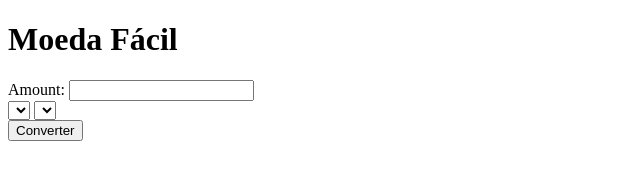
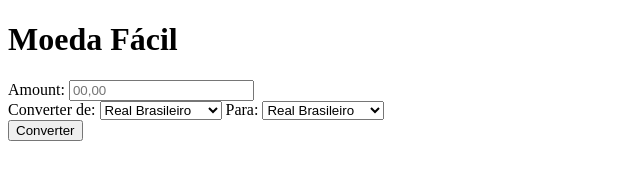
Before and after one commit to Emanuel0-tech/EasyCurrency, a plain HTML site: page coinConversion.HTML in a window 1280 px wide. Shown: the whole page, without its empty margins (0-640 px from the left). Drawn offline with Linux system fonts and the light colour scheme.

Commit message:
coinConversion atualização 1.1, funcional

```diff
--- a/coinConversion.HTML
+++ b/coinConversion.HTML
@@ -5,6 +5,8 @@
     <meta charset="UTF-8">
     <meta name="viewport" content="width=device-width, initial-scale=1.0">
     <title>Coin conversion</title>
+    <link rel="stylesheet" href="coinConversion.css">
+
 </head>
 
 <body>
@@ -13,9 +15,11 @@
             <h1 class="app-title">Moeda Fácil</h1>
         </div>
         <label for="amount">Amount: </label>
-        <input type="number" id="amount">
+        <input required type="number" id="amount" placeholder="00,00">
         <div class="dropDowns">
+            <label id="title-from">Converter de: </label>
             <select id="from-currency-select"></select>
+            <label id="title-to">Para: </label>
             <select id="to-currency-select"></select>
         </div>
         <button id="convert-button">Converter</button>
--- a/coinConversion.js
+++ b/coinConversion.js
@@ -1,17 +1,50 @@
-let apikey = `1c9426a08aa2b29326ccf280`;
-let request = `GET https://v6.exchangerate-api.com/v6/${apikey}/quota`;
-const fromDropDown = document.querySelector("from-currency-select");
-const toDropDown = document.querySelector("to-currency-select");
+let apikey = `858afe60d546df84710c40e8`;
+let request = `https://v6.exchangerate-api.com/v6/${apikey}/latest/USD`;
+const fromDropDown = document.getElementById("from-currency-select");
+const toDropDown = document.getElementById("to-currency-select");
 
 const currencies = [
     { code: "BRL", name: "Real Brasileiro" },
     { code: "USD", name: "Dólar Americano" },
+    { code: "EUR", name: "Euro" },
+    { code: "JPY", name: "Iene japonês" },
+    { code: "CNY", name: "Renminbi chinês" },
+    { code: "GBP", name: "Libra esterlina" },
 ];
 
+currencies.forEach(coin => {
+    const option = document.createElement("option");
+    option.text = coin.name;
+    option.value = coin.code;
+    fromDropDown.appendChild(option);
 
-function currencySelect (currency.forEach) {
+});
+
+currencies.forEach(coin => {
     const option = document.createElement("option");
-    option.text = currency.name;
-    option.value = currency.code;
-    fromDropDown.add(option);
-}
+    option.text = coin.name;
+    option.value = coin.code;
+    toDropDown.appendChild(option);
+});
+
+let convertCurrency = () => {
+    const amount = parseFloat(document.getElementById("amount").value);
+    const fromCurrency = fromDropDown.value;
+    const toCurrency = toDropDown.value;
+
+    if (!isNaN(amount) && amount.value !== 0) {
+        fetch(request)
+        .then(response => response.json())
+        .then((data) => {
+            let fromExchangeRate = data.conversion_rates[fromCurrency];
+            let toExchangeRate = data.conversion_rates[toCurrency];
+            const convertedAmount = (amount/fromExchangeRate) * toExchangeRate;
+            result.innerHTML = `${amount.toFixed(2)} ${fromCurrency} = ${convertedAmount.toFixed(2)} ${toCurrency}`;
+        })
+    } else {
+        alert("Digite um valor válido")
+    }
+};
+
+const convertButton = document.getElementById("convert-button");
+convertButton.addEventListener("click", convertCurrency);
```
Also changed, not shown: coinConversion.css (added).
